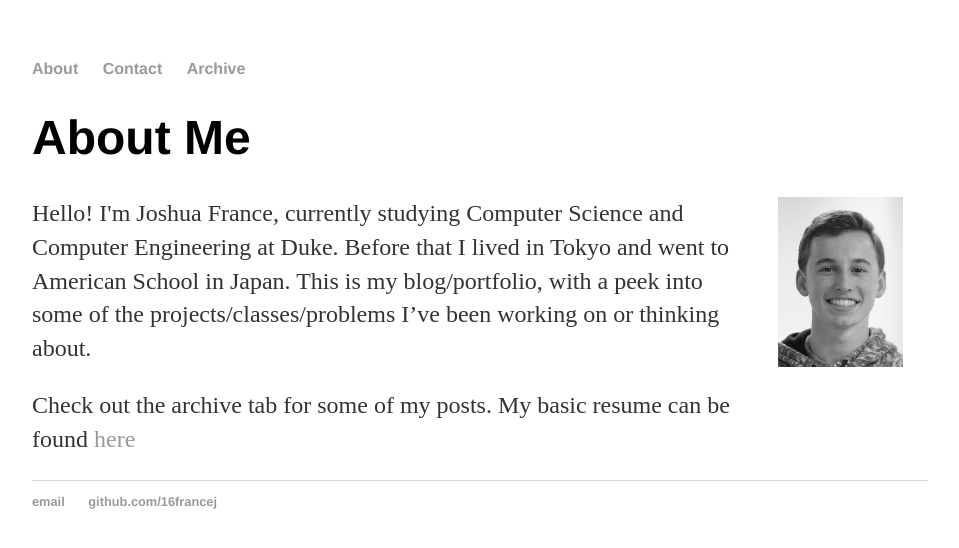
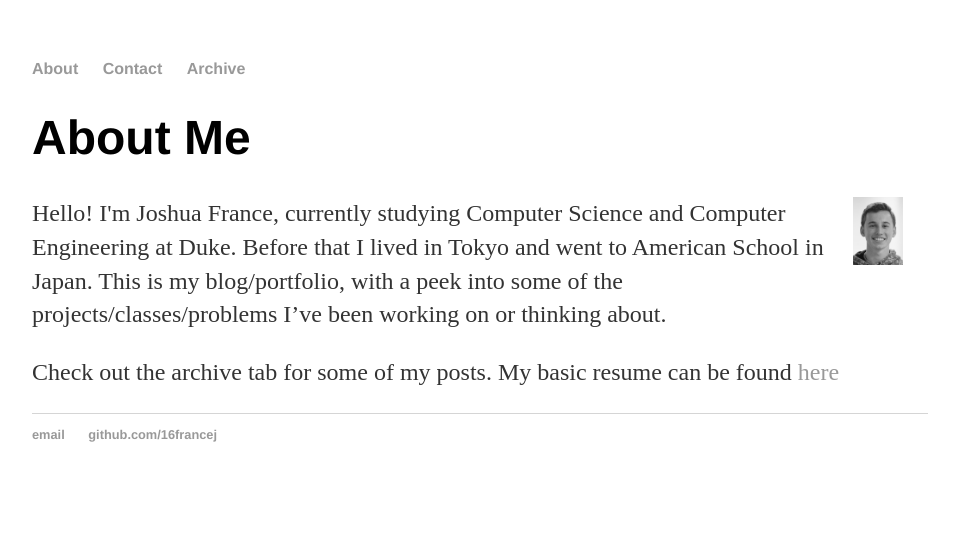
Before and after one commit to 16francej/16francej.github.io, a Jekyll site: the page built from index.html, in a window 1280 px wide. Shown: the top 548 px of the page, without its empty margins (160-1119 px from the left). Built offline with Jekyll 4.4.1, drawn with Linux system fonts in a browser that asks for light colours.

Commit message:
last size tweaks for real this time

```diff
--- a/css/main.css
+++ b/css/main.css
@@ -6,7 +6,7 @@ body {
     float: right;
     padding: 0px 25px 25px 25px;
     height: auto;
-    width: 125px;
+    width: 50px;
 }
 nav ul, footer ul {
     font-family:'Helvetica', 'Arial', 'Sans-Serif';
```
Also changed, not shown: _posts/2018-10-17-OpenSpace:-Peer-to-peer-self-storage.md (+1 -1 lines).
